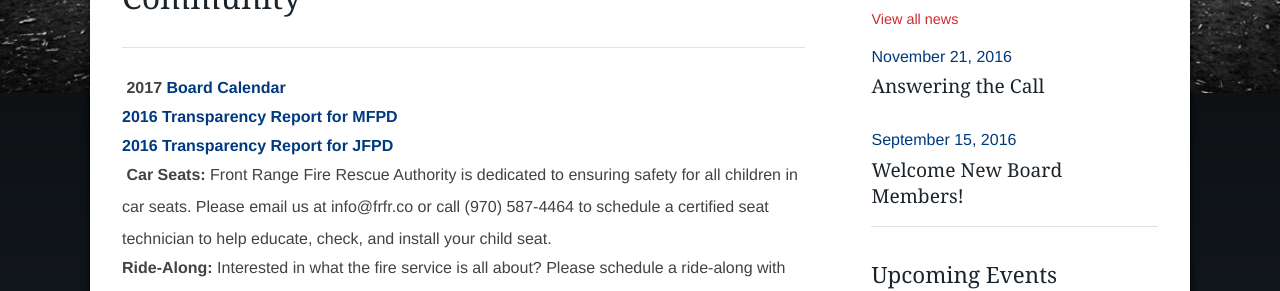
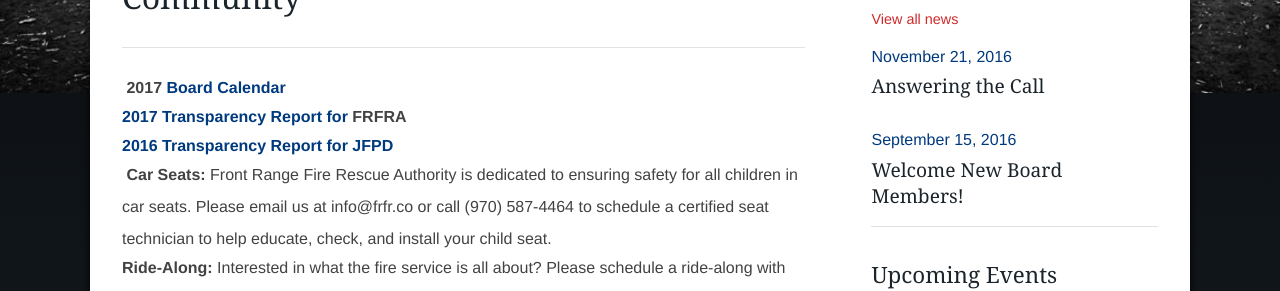
Before and after one commit to variantstudios/frontrangefirerescue.co, a Jekyll site: the page built from pages/resources/community/index.md, in a window 1280 px wide. Shown: the part 657-948 px from the top of the page. Built offline with Jekyll 4.4.1, drawn with Linux system fonts in a browser that asks for light colours; nearby versions of some CDN libraries.

Commit message:
Updated 'pages/resources/community/index.md' via CloudCannon

```diff
--- a/pages/resources/community/index.md
+++ b/pages/resources/community/index.md
@@ -7,7 +7,7 @@
 
 &nbsp;**2017&nbsp;[Board Calendar](/uploads/2017 Meeting Notice for posting.pdf)**
 
-[**2016 Transparency Report for MFPD&nbsp;**](/assets/pdf/mfpd 2016 transparency notice 9.14.16.pdf)&nbsp;
+**[2017 Transparency Report for&nbsp;](/uploads/2017 FRFRA Transparency Report.pdf)FRFRA**
 
 [**2016 Transparency Report for JFPD**](/assets/pdf/jfpd 2016 transparency notice5.12.16.pdf)
 
```
